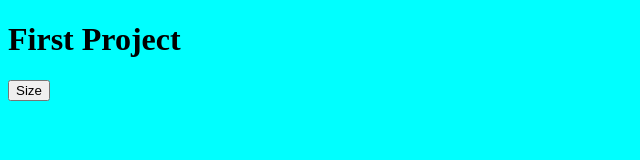
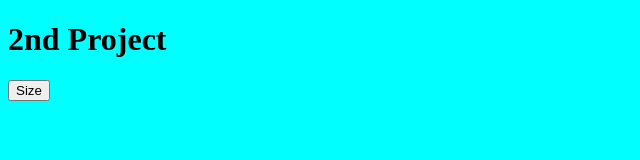
Before and after one commit to nafakta/basic-html-demo, a plain HTML site: page index.html in a window 1280 px wide. Shown: the whole page, without its empty margins (0-640 px from the left). Drawn offline with Linux system fonts and the light colour scheme.

Commit message:
changed H1 text

```diff
--- a/index.html
+++ b/index.html
@@ -9,7 +9,7 @@
 
 </head>
 <body>
-    <h1>First Project</h1>
+    <h1>2nd Project</h1>
     <button id="size">Size</button>
     <script src="js/main.js"></script>
 </body>
```
